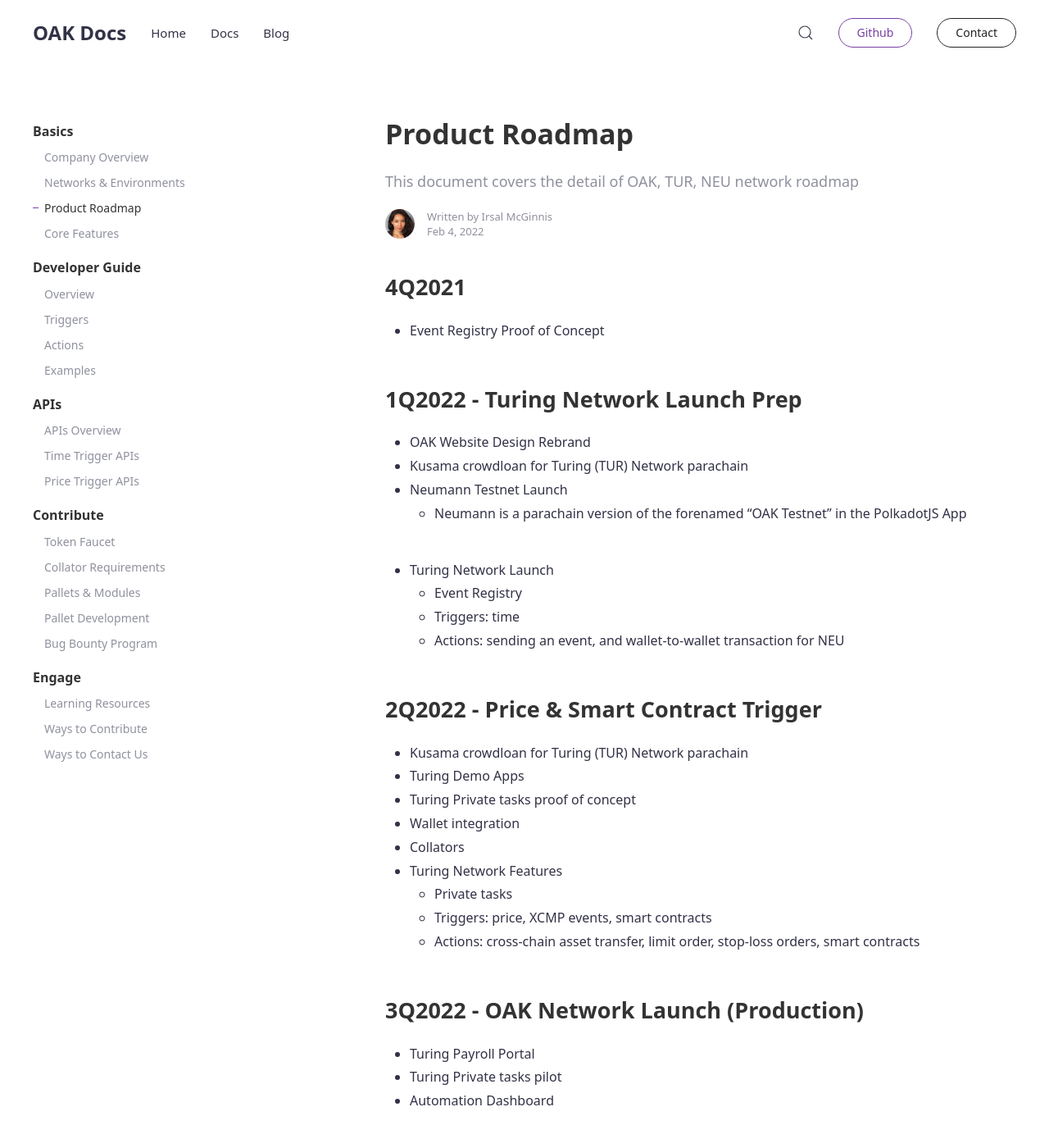
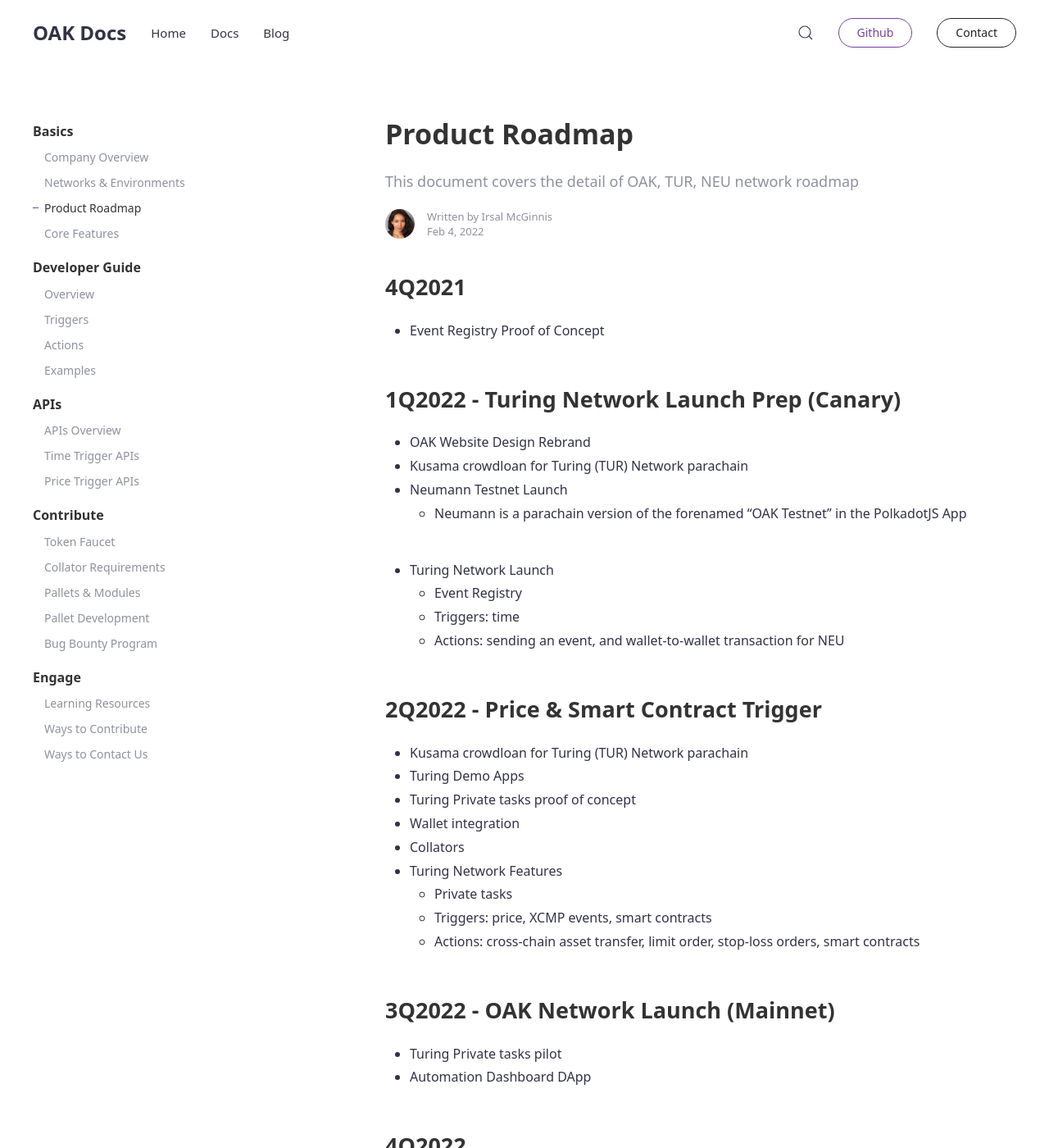
Before and after one commit to AvaProtocol/OAK-docs, a Jekyll site: the page built from _docs/product-roadmap.md, in a window 1280 px wide and 1400 px high. Shown: the whole window at 82% size. Built offline with Jekyll 4.4.1, drawn with Linux system fonts in a browser that asks for light colours.

Commit message:
cleanup roadmap

```diff
--- a/_docs/product-roadmap.md
+++ b/_docs/product-roadmap.md
@@ -8,7 +8,7 @@
 ## 4Q2021
 - Event Registry Proof of Concept
 
-## 1Q2022 - Turing Network Launch Prep
+## 1Q2022 - Turing Network Launch Prep (Canary)
 - OAK Website Design Rebrand
 - Kusama crowdloan for Turing (TUR) Network parachain
 - Neumann Testnet Launch
@@ -29,10 +29,9 @@
   - Triggers: price, XCMP events, smart contracts
   - Actions: cross-chain asset transfer, limit order, stop-loss orders, smart contracts
 
-## 3Q2022 - OAK Network Launch (Production)
-- Turing Payroll Portal
+## 3Q2022 - OAK Network Launch (Mainnet)
 - Turing Private tasks pilot
-- Automation Dashboard
+- Automation Dashboard DApp
 
 ## 4Q2022
 - Dapplets Marketplace
```
